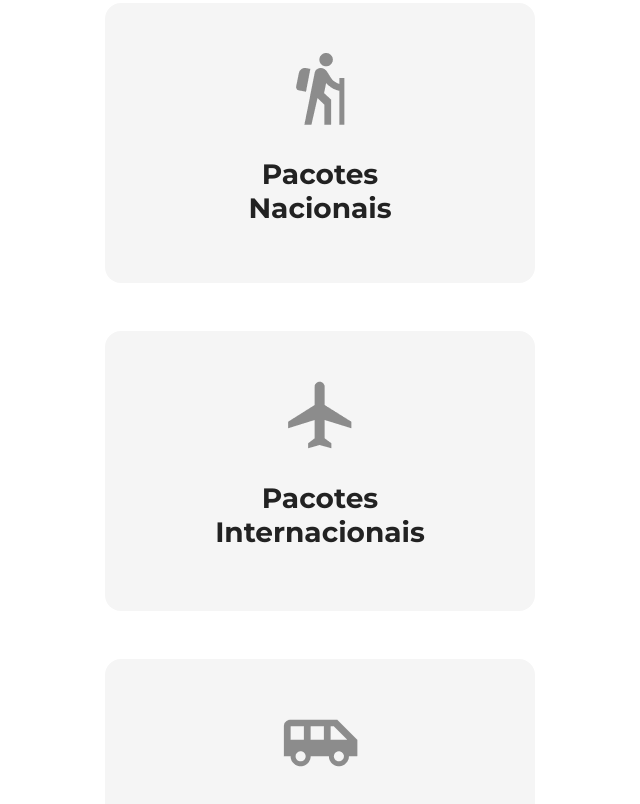
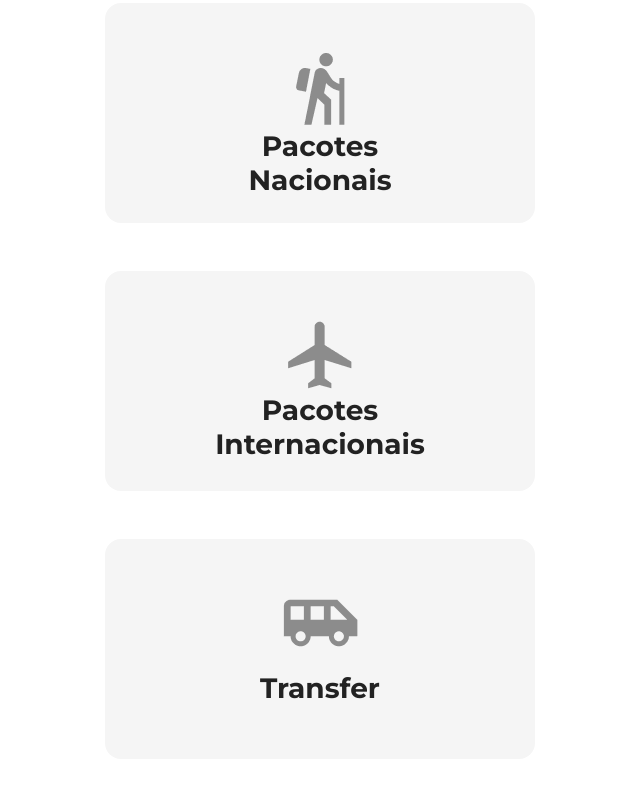
Before and after one commit to joserregis/jornada-viagens, a plain HTML site: page index.html in a window 1280 px wide. Shown: the part 2075-2879 px from the top of the page, without its empty margins (320-960 px from the left). Drawn offline with Linux system fonts and the light colour scheme.

Commit message:
Corrige bugs na galeria de pagamentos

```diff
--- a/css/categories.css
+++ b/css/categories.css
@@ -13,7 +13,7 @@
 
 .categories-cards .card {
   width: 312px;
-  height: 280px;
+  height: 220px;
   background-color: var(--background-secondary-color);
   text-align: center;
   border-radius: 16px;
--- a/css/global.css
+++ b/css/global.css
@@ -75,6 +75,7 @@ section.hero {
 .content-title {
   font-size: 28px;
   font-weight: var(--title-weight);
+  margin: 0 0 24px;
 }
 
 .content-text {
--- a/css/payments.css
+++ b/css/payments.css
@@ -5,10 +5,6 @@
   height: 460px;
   margin-top: 24px;
   width: 100%;
-}
-
-.payments .content-container {
-  display: flex;
 }
 
 .payments .content-container .image-gallery .image.first {
@@ -49,8 +45,10 @@
 
 @media screen and (min-width: 1440px) {
   .payments .content-container {
+    display: flex;
     justify-content: space-between;
   }
+
   .payments .content-container .text-content {
     width: 360px;
   }
```
